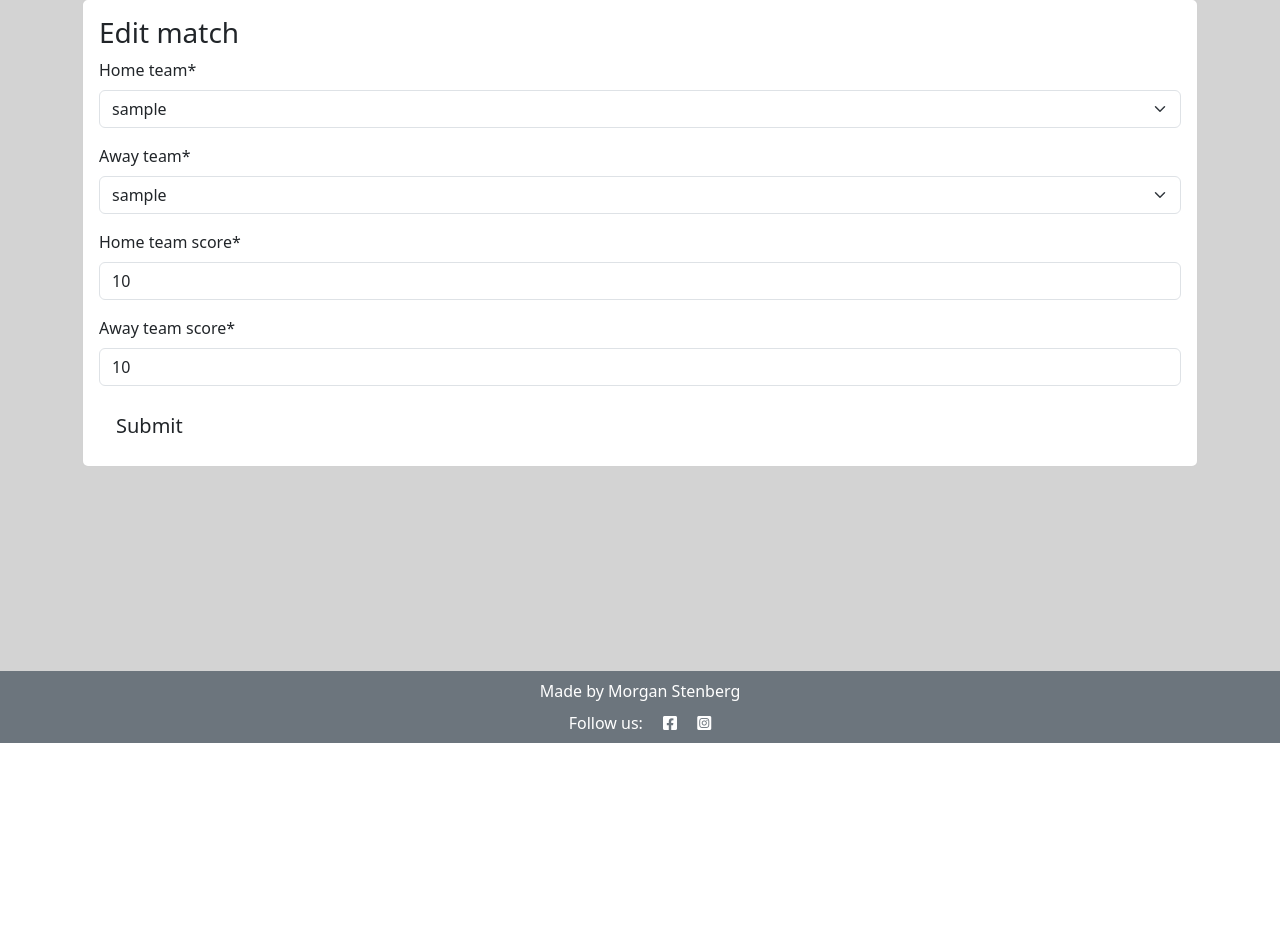
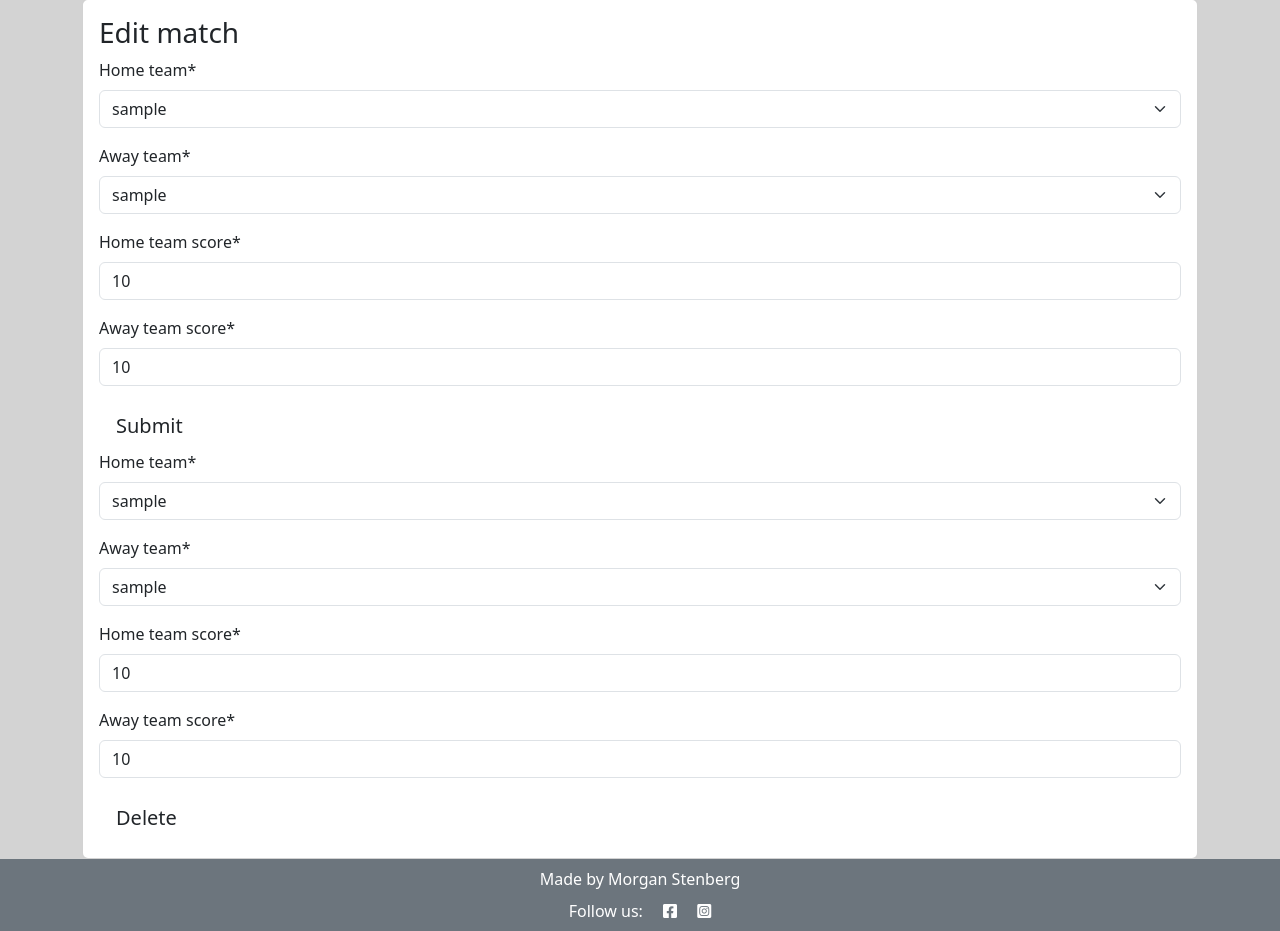
Before and after one commit to MorganStenberg/League-hub, a Django app: a page that uses templates/base.html in a window 1280 px wide. Shown: the part 57-988 px from the top of the page. Before the commit the page ends 800 px from the top, so only its background shows below. Run offline with Django 4.2, Linux system fonts and the light colour scheme; a user stored in the database is signed in; tables that the repository leaves empty hold one stand-in row (values such as "Sample post"); some libraries are stand-ins or nearby versions.

Commit message:
add view to delete match, wire up url, add to template

```diff
--- a/league/templates/league/detailed_league.html
+++ b/league/templates/league/detailed_league.html
@@ -31,6 +31,8 @@
       <!-- edit matches, credit to CI-Walkthrough  -->
       {% if user.is_authenticated %}
       <td rowspan="2" class="text-center border"><a href="{% url 'edit_match' slug=league_instance.slug match_id=match.id %}" class="btn btn-primary">Edit match</a>
+      </td>
+      <td rowspan="2" class="text-center border"><a href="{% url 'delete_match' slug=league_instance.slug match_id=match.id %}" class="btn btn-primary">Delete match</a>
       </td>
 
       {% endif %}
--- a/league/templates/league/edit_match.html
+++ b/league/templates/league/edit_match.html
@@ -17,6 +17,13 @@
                   class="btn btn-lg">Submit</button>
               </form>
 
+              <form method="post" action="{% url 'delete_match' slug=slug match_id=match_id %}">
+                {{ add_matches_form | crispy }}
+                {% csrf_token %}
+                <button id="submit-button" type="submit"
+                  class="btn btn-lg">Delete</button>
+              </form>
+
             </div>
           </div>
         </div>
--- a/league/urls.py
+++ b/league/urls.py
@@ -9,4 +9,5 @@ urlpatterns = [
     path('create-league/', views.create_league, name='create_league'),
     path('<slug:slug>/', views.detailed_league, name='detailed_league'),
     path('<slug:slug>/edit_match/<int:match_id>', views.edit_match, name='edit_match'),
+    path('<slug:slug>/delete_match/<int:match_id>', views.delete_match, name='delete_match'),
     ]
--- a/league/views.py
+++ b/league/views.py
@@ -121,6 +121,7 @@ def edit_match(request, slug, match_id):
     league_instance = get_object_or_404(League, slug=slug)
     match = get_object_or_404(Match, pk=match_id)
 
+
     if request.user not in league_instance.league_member.all():
         raise Http404("You are not a member of this league.")
 
@@ -144,5 +145,27 @@ def edit_match(request, slug, match_id):
     )
     #return HttpResponseRedirect(reverse('detailed_league', args=[slug]))
 
+@login_required
+def delete_match(request, slug, match_id):
+    """
+    View to delete a match
+    """
+    league_instance = get_object_or_404(League, slug=slug)
+    match = get_object_or_404(Match, pk=match_id)
 
-    #standings = league_instance.calculate_standings()
+    if request.user not in league_instance.league_member.all():
+        raise Http404("You are not a member of this league.")
+
+    if request.method == "POST":
+        match.delete()
+
+
+    context = {
+    'slug': slug,
+    "league_instance": league_instance,
+    'match_id': match_id,
+    }
+
+    return render (
+        request, "league/edit_match.html", context
+    )
--- a/templates/base.html
+++ b/templates/base.html
@@ -4,6 +4,7 @@
 {% url 'my_matches' as my_matches_url %}
 {% url 'create_league' as create_league_url %}
 {% url 'edit_match' as edit_match_url %}
+{% url 'delete_match' as delete_match_url %}
 {% url 'home_page' as home_page_url %}
 {% url 'account_login' as login_url %}
 {% url 'account_signup' as signup_url %}
```
